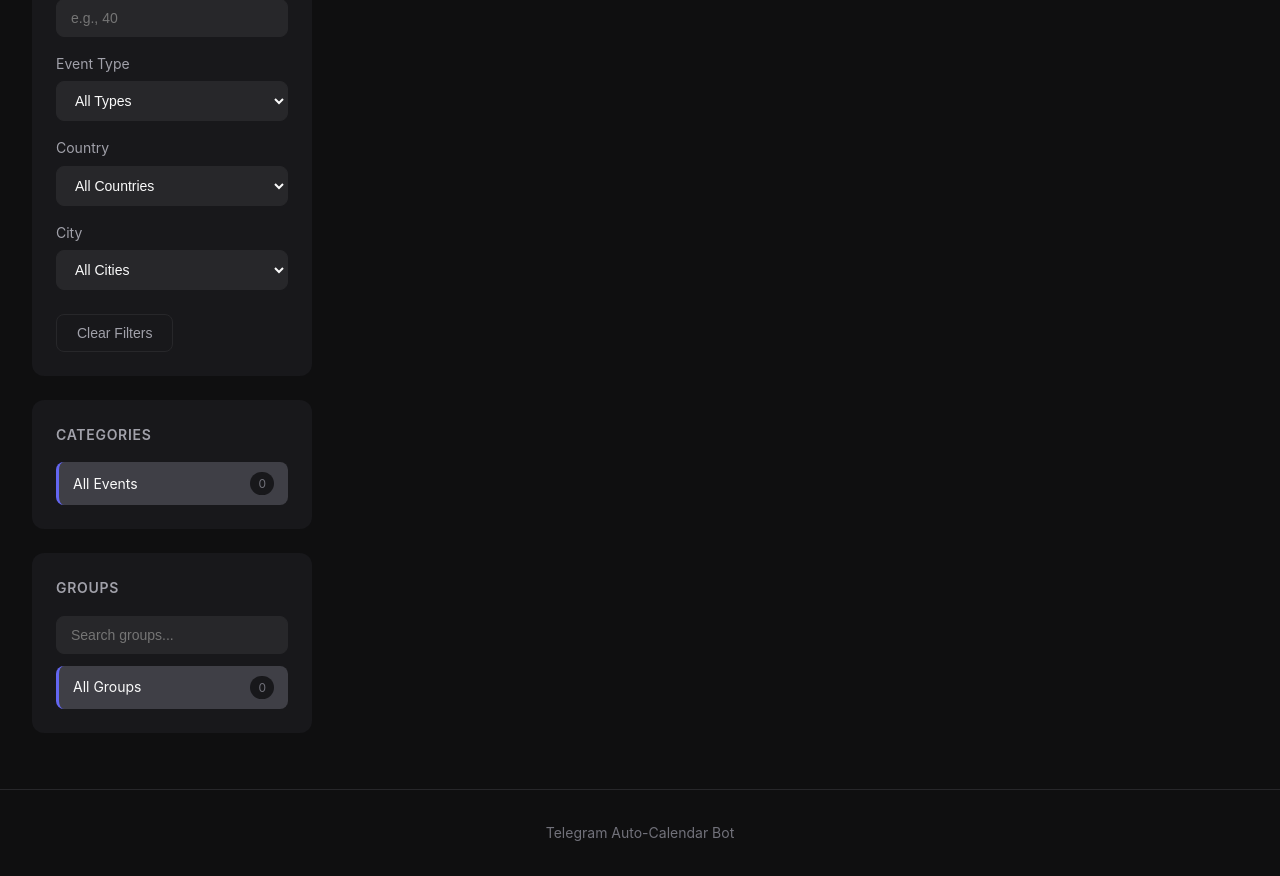
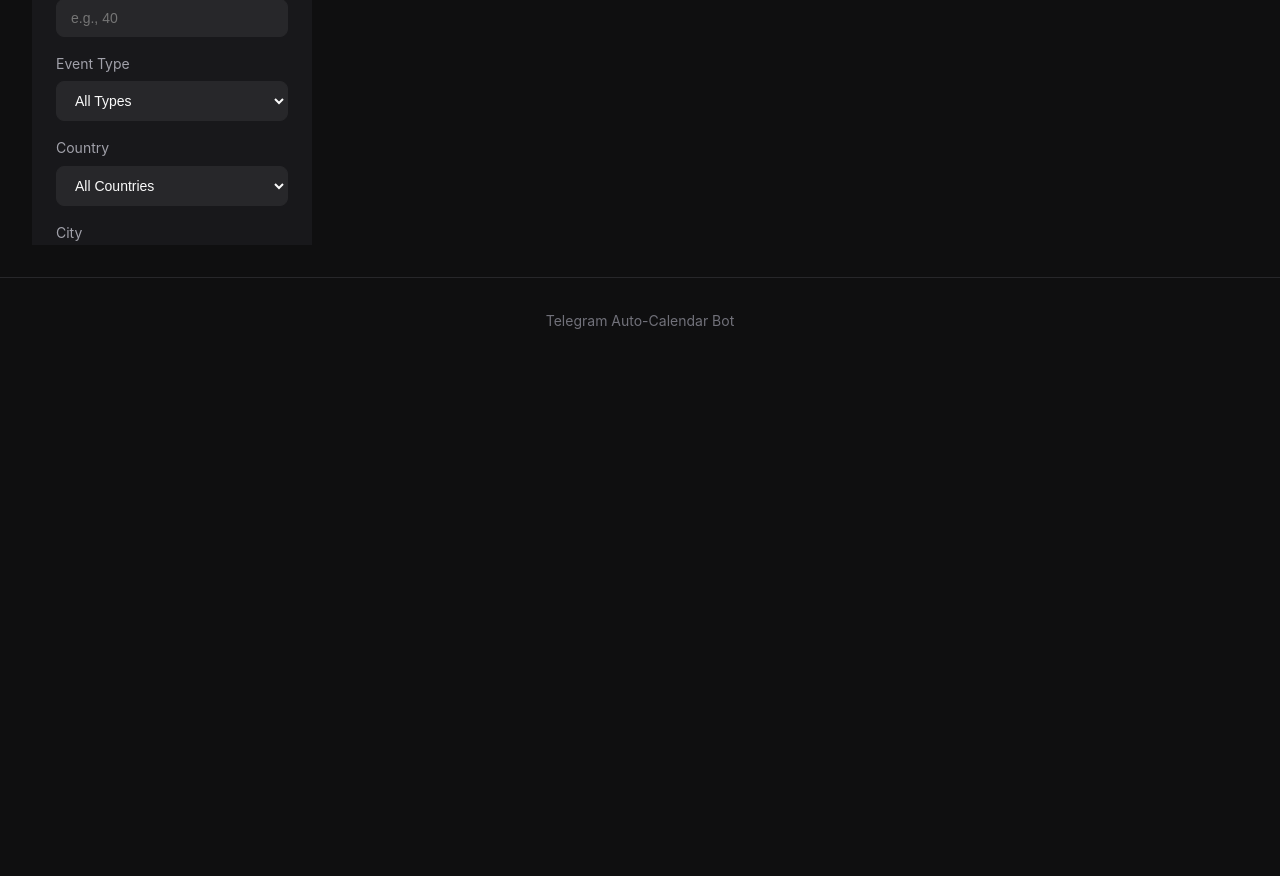
Before and after one commit to kryptokommunist/telegram-autocalendar, a Flask app: page / in a window 1280 px wide. Shown: the part 538-1414 px from the top of the page. After the commit the page ends 867 px from the top, so only its background shows below. Run offline with Flask 3, Linux system fonts and the light colour scheme; data comes from the database, SQL or seed files in the repository; data that the repository does not hold is empty; some libraries are stand-ins or nearby versions.

Commit message:
Make sidebar scrollable when content exceeds viewport
Co-Authored-By: Claude Opus 4.6 <noreply@anthropic.com>

```diff
--- a/src/web/static/styles.css
+++ b/src/web/static/styles.css
@@ -205,7 +205,8 @@ body {
 .sidebar {
     position: sticky;
     top: 100px;
-    height: fit-content;
+    max-height: calc(100vh - 120px);
+    overflow-y: auto;
 }
 
 .filter-section,
```
